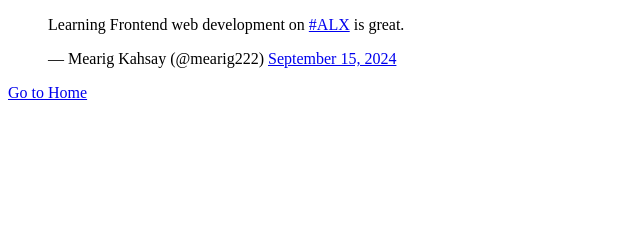
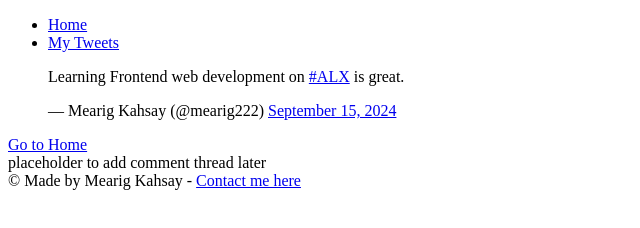
Before and after one commit to Mearigkh/My_First_Portfolio, a plain HTML site: page html_basic/tweets.html in a window 1280 px wide. Shown: the whole page, without its empty margins (0-640 px from the left). Drawn offline with Linux system fonts and the light colour scheme.

Commit message:
Made a cool website section added

```diff
--- a/html_basic/tweets.html
+++ b/html_basic/tweets.html
@@ -3,11 +3,25 @@
 <head>
     <meta charset="UTF-8">
     <meta name="viewport" content="width=device-width, initial-scale=1.0">
-    <title>Document</title>
+    <title>My Tweets</title>
 </head>
 <body>
-    <blockquote class="twitter-tweet"><p lang="en" dir="ltr">Learning Frontend web development on <a href="https://twitter.com/hashtag/ALX?src=hash&amp;ref_src=twsrc%5Etfw">#ALX</a> is great.</p>&mdash; Mearig Kahsay (@mearig222) <a href="https://twitter.com/mearig222/status/1835350494983729622?ref_src=twsrc%5Etfw">September 15, 2024</a></blockquote> <script async src="https://platform.twitter.com/widgets.js" charset="utf-8"></script>
+    <header>
+        <ul>
+        <li><a href="index.html">Home</a></li>
+        <li><a href="tweets.html">My Tweets</a></li>
+        </ul>
+    </header>
+<main>
+    <article>
+        <blockquote class="twitter-tweet"><p lang="en" dir="ltr">Learning Frontend web development on <a href="https://twitter.com/hashtag/ALX?src=hash&amp;ref_src=twsrc%5Etfw">#ALX</a> is great.</p>&mdash; Mearig Kahsay (@mearig222) <a href="https://twitter.com/mearig222/status/1835350494983729622?ref_src=twsrc%5Etfw">September 15, 2024</a></blockquote> <script async src="https://platform.twitter.com/widgets.js" charset="utf-8"></script>
 
     <a href="index.html">Go to Home</a>
+    </article>
+    <aside>
+        placeholder to add comment thread later
+    </aside>
+</main>
+<footer>&copy; Made by Mearig Kahsay - <a href="https://x.com/mearig222" target="_blank">Contact me here</a></footer>
 </body>
 </html>
```
Also changed, not shown: html_basic/index.html (+15 -1 lines).
